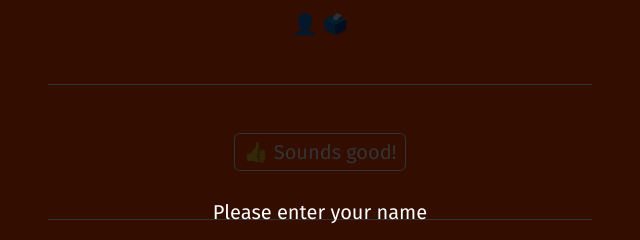
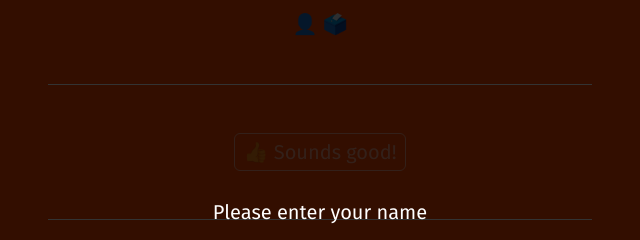
Before and after one commit to ckolin/plantage, a website: page client/index.html in a window 1280 px wide. Shown: the top 240 px of the page, 320-960 px from the left. Drawn offline with Linux system fonts and the light colour scheme; no server answers.

Commit message:
Have button disabled by default

```diff
--- a/client/index.html
+++ b/client/index.html
@@ -19,7 +19,7 @@
 		<span id="my-vote"></span>
 		<hr>
 		<span id="suggestion"></span>
-		<button id="sounds-good">Sounds good!</button>
+		<button id="sounds-good" disabled>Sounds good!</button>
 		<hr>
 		<div id="alternatives"></div>
 		<hr>
```
